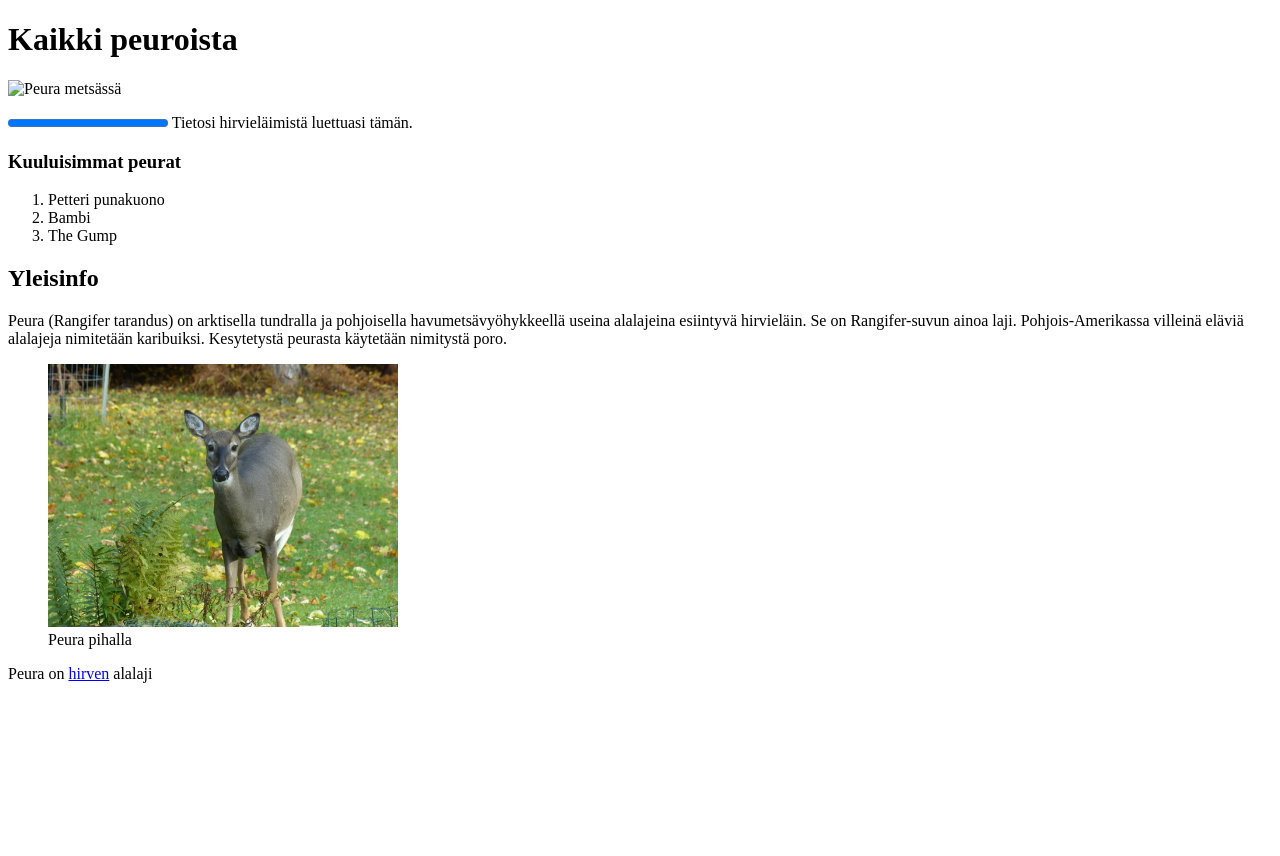
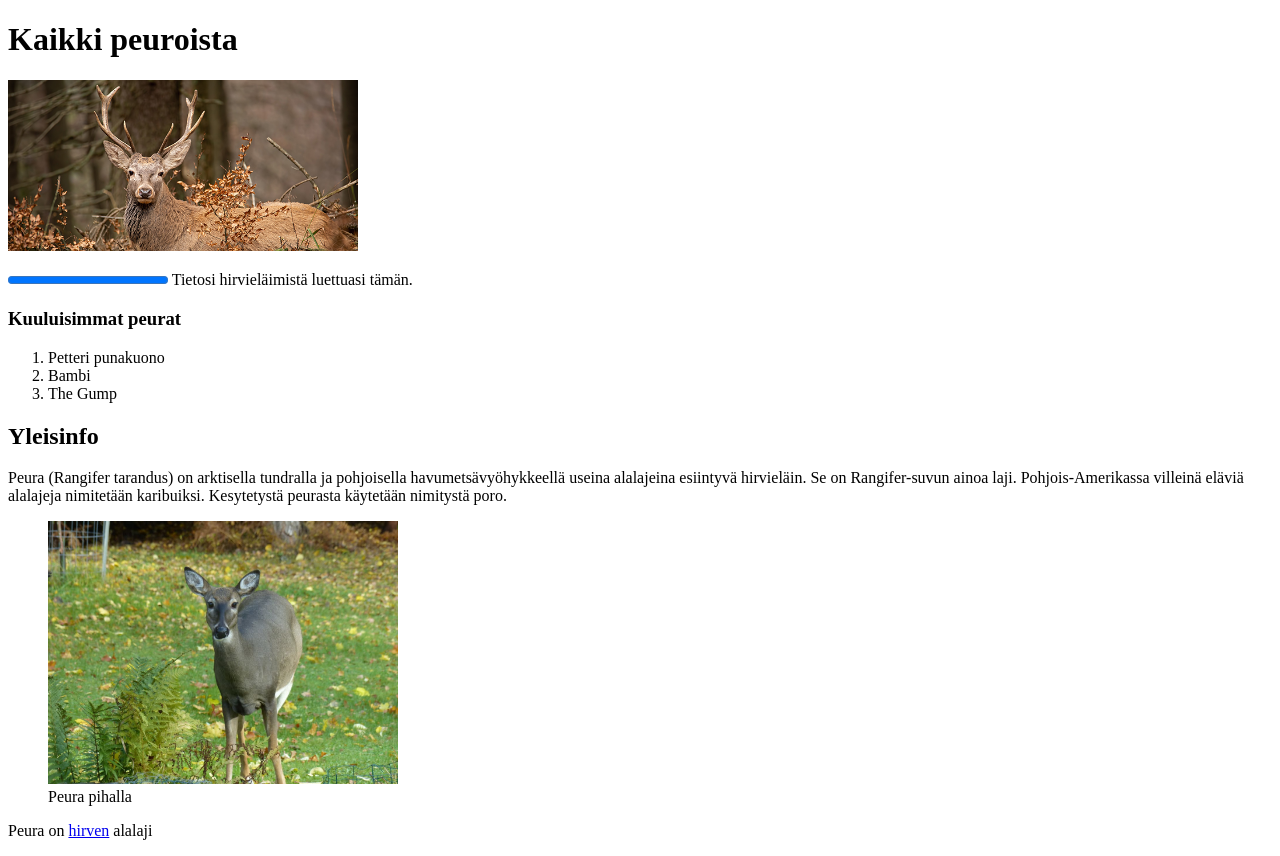
Before and after one commit to Firex86/Firex86.github.io, a plain HTML site: page second.html in a window 1280 px wide. Before the commit the page ends 800 px from the top, so only its background shows below. Drawn offline with Linux system fonts and the light colour scheme.

Commit message:
Update second.html

```diff
--- a/second.html
+++ b/second.html
@@ -8,7 +8,7 @@
     <body>
 
     <h1>Kaikki peuroista</h1>
-    <img src= ""https://github.com/Firex86/firex86.github.io/blob/main/images/peura1.jpg?raw=true" alt="Peura metsässä" width="350">
+    <img src= "https://github.com/Firex86/firex86.github.io/blob/main/images/peura1.jpg?raw=true" alt="Peura metsässä" width="350">
      <p> <progress value="10000" max="10000">10000</progress> Tietosi hirvieläimistä luettuasi tämän. </p>
 
         <h3>Kuuluisimmat peurat</h3>
```
